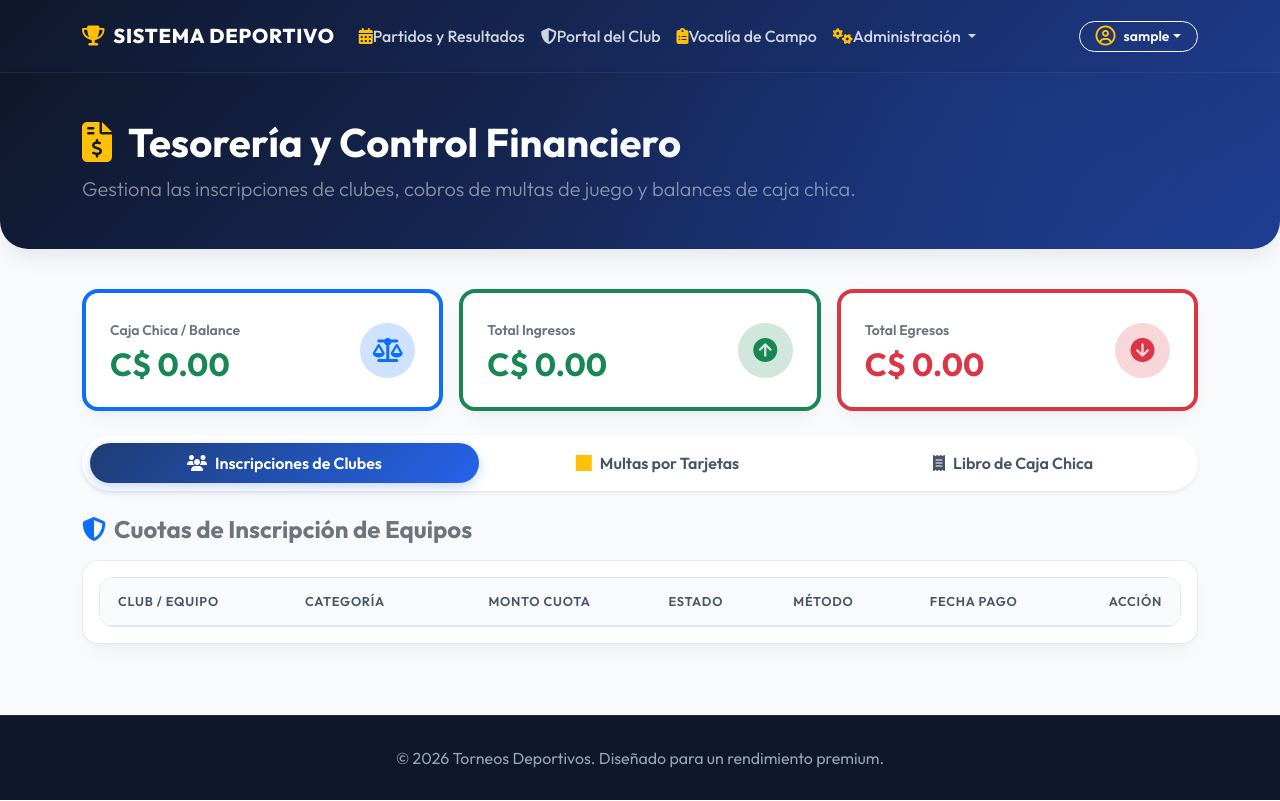
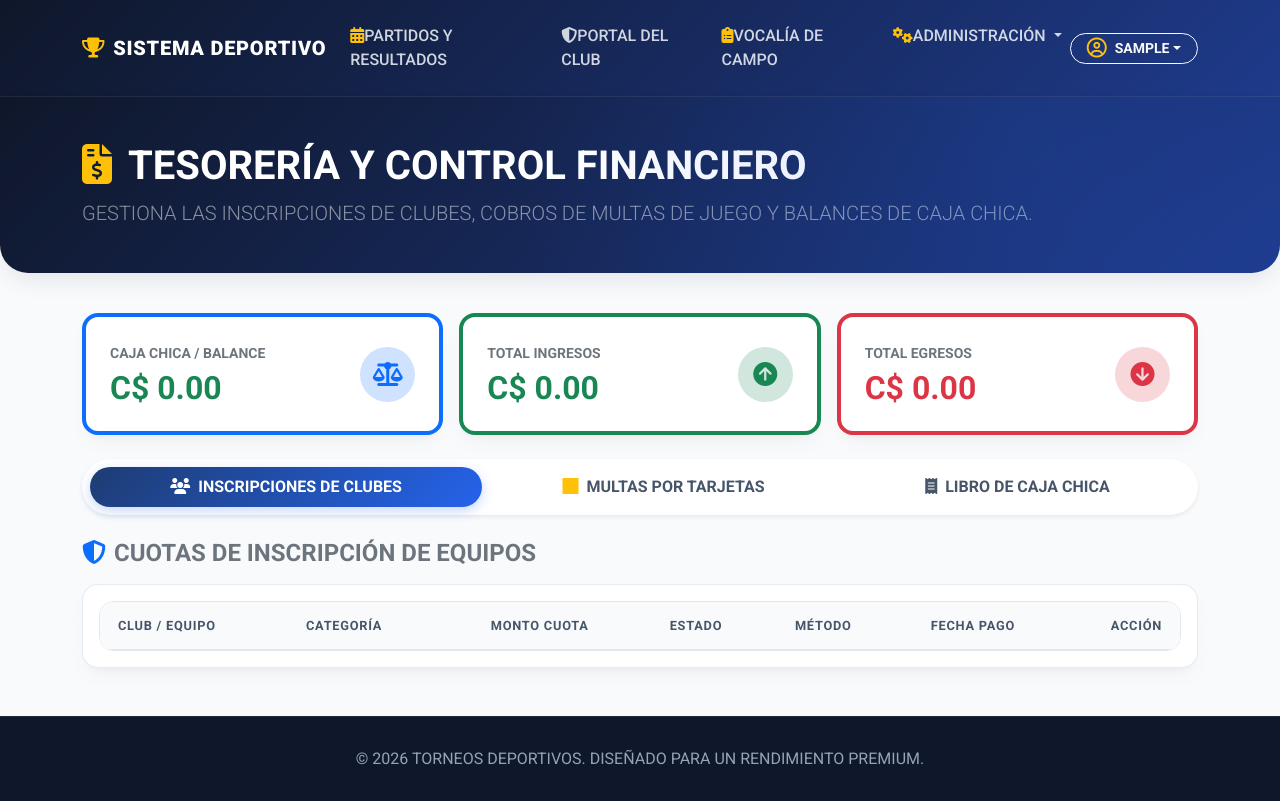
Before and after one commit to marcioperez24/SistemaTorneos, a Django app: page /finanzas/resumen/ in a window 1280 px wide. Run offline with Django 5.2, Linux system fonts and the light colour scheme; the visitor is signed in with stand-in values (Sample User, id 1); data comes from the database, SQL or seed files in the repository; data that the repository does not hold is empty.

Commit message:
ActualizaciÃ³n automÃ¡tica

```diff
--- a/teams/templates/teams/base.html
+++ b/teams/templates/teams/base.html
@@ -4,10 +4,10 @@
     <meta charset="UTF-8">
     <meta name="viewport" content="width=device-width, initial-scale=1.0">
     <title>{% block title %}Sistema de Torneos Deportivos{% endblock %}</title>
-    <!-- Google Fonts: Outfit -->
+    <!-- Google Fonts: Roboto -->
     <link rel="preconnect" href="https://fonts.googleapis.com">
     <link rel="preconnect" href="https://fonts.gstatic.com" crossorigin>
-    <link href="https://fonts.googleapis.com/css2?family=Outfit:wght@300;400;500;600;700;800&display=swap" rel="stylesheet">
+    <link href="https://fonts.googleapis.com/css2?family=Roboto:wght@300;400;500;700;900&display=swap" rel="stylesheet">
     <!-- Bootstrap 5.3 CDN -->
     <link href="https://cdn.jsdelivr.net/npm/bootstrap@5.3.2/dist/css/bootstrap.min.css" rel="stylesheet">
     <!-- FontAwesome for icons -->
@@ -24,12 +24,18 @@
         }
 
         body {
-            font-family: 'Outfit', sans-serif;
+            font-family: 'Roboto', sans-serif;
             background-color: var(--bg-color);
             color: #1e293b;
             min-height: 100vh;
             display: flex;
             flex-direction: column;
+            text-transform: uppercase;
+        }
+
+        input, select, textarea, button {
+            text-transform: uppercase;
+            font-family: 'Roboto', sans-serif;
         }
 
         /* Scrollbar customization */
@@ -534,6 +540,19 @@
                 }
             }
         }
+
+        // Convert inputs to uppercase on change (blur) so data is saved in uppercase
+        document.addEventListener('change', function(e) {
+            if (e.target.tagName === 'INPUT' || e.target.tagName === 'TEXTAREA') {
+                const type = e.target.type;
+                // Avoid converting password fields
+                if (type === 'text' || type === 'email' || type === 'search' || !type || e.target.tagName === 'TEXTAREA') {
+                    if (e.target.value) {
+                        e.target.value = e.target.value.toUpperCase();
+                    }
+                }
+            }
+        });
     </script>
     {% block extra_js %}{% endblock %}
 </body>
```
